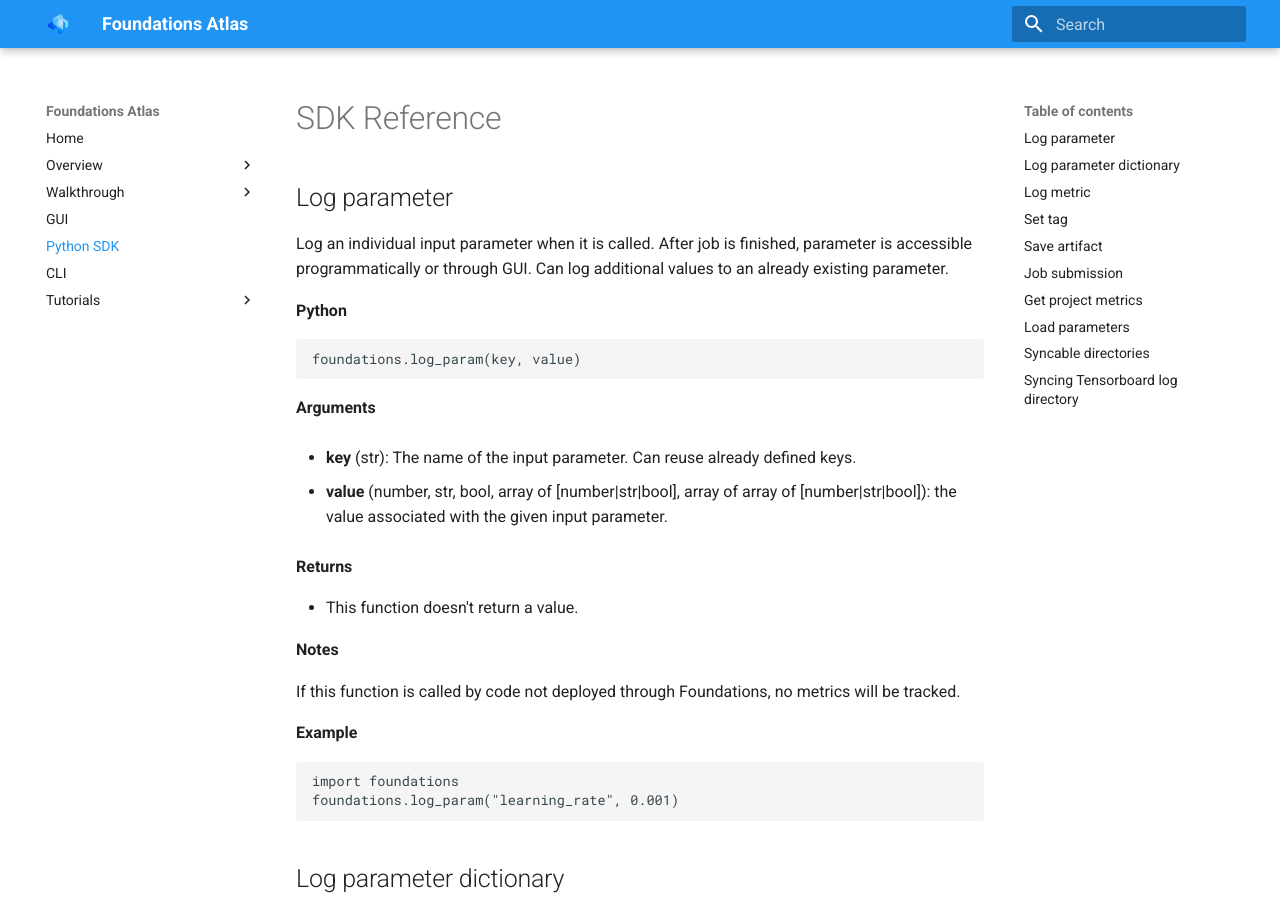
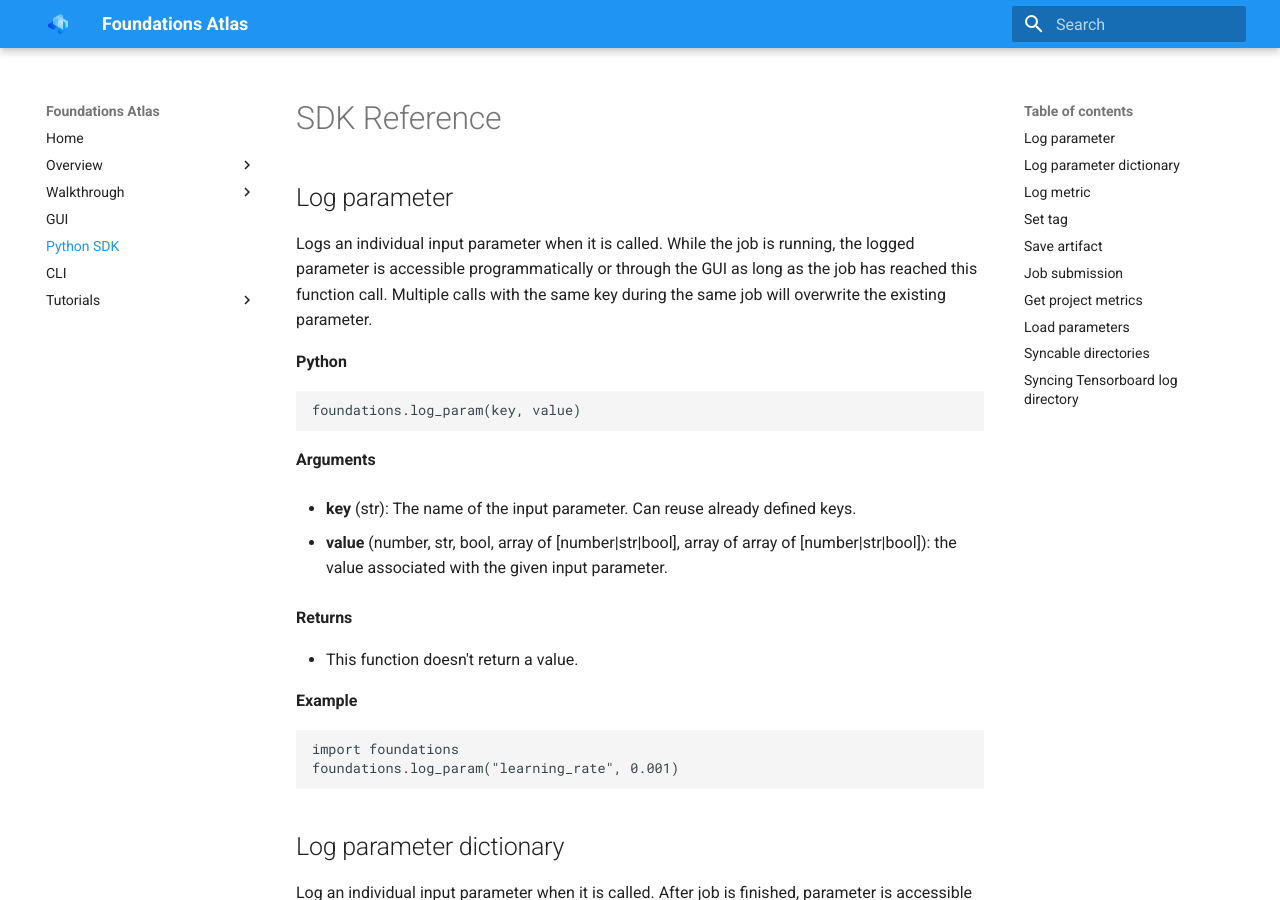
Before and after one commit to DeepLearnI/atlas-ce-docs, an MkDocs documentation site: the page built from docs/api_docs/sources/sdk-reference/SDK.md, in a window 1280 px wide and 900 px high. Built offline with MkDocs 1.6.1 and Material for MkDocs 9.7.7, drawn with Linux system fonts in a browser that asks for light colours.

Commit message:
Update SDK.md

```diff
--- a/docs/api_docs/sources/sdk-reference/SDK.md
+++ b/docs/api_docs/sources/sdk-reference/SDK.md
@@ -2,8 +2,7 @@
 
 ## Log parameter
 
-Log an individual input parameter when it is called. After job is finished, parameter is accessible programmatically or through GUI. Can log
-additional values to an already existing parameter.
+Logs an individual input parameter when it is called. While the job is running, the logged parameter is accessible programmatically or through the GUI as long as the job has reached this function call. Multiple calls with the same key during the same job will overwrite the existing parameter.
 
 **Python**
 
@@ -20,10 +19,6 @@ __Arguments__
 __Returns__
 
 - This function doesn't return a value.
-
-__Notes__
-
-If this function is called by code not deployed through Foundations, no metrics will be tracked.
 
 __Example__
 
```
